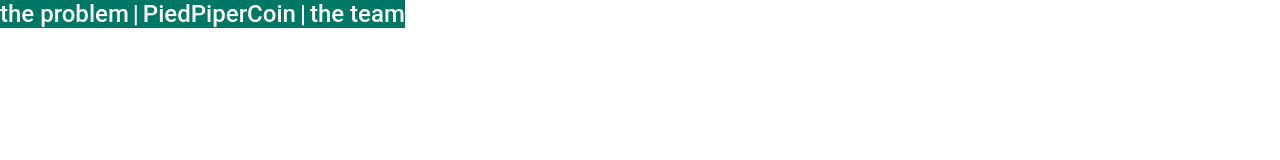
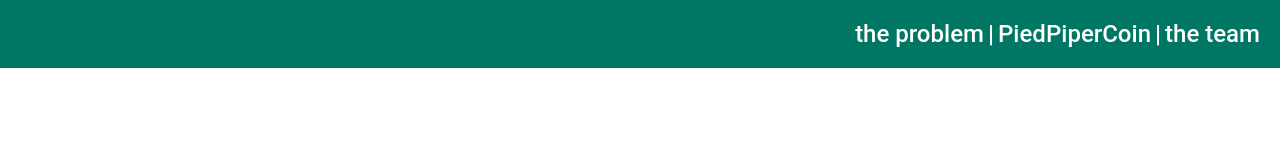
Before and after one commit to h1ze/HTML-CSS, a plain HTML site: page CSS_HW_4/index.html in a window 1280 px wide. Drawn offline with nearby package versions, Linux system fonts and the light colour scheme.

Commit message:
update style.css

```diff
--- a/CSS_HW_4/style.css
+++ b/CSS_HW_4/style.css
@@ -1,9 +1,11 @@
 @import url("normalize.css");
 
 header {
-  position: fixed;
+  padding: 20px;
   margin: 0;
   background: #007765;
+  text-align: right;
+  position: sticky;
 }
 
 text {
@@ -13,8 +15,5 @@ text {
   font-size: 24px;
   line-height: 28px;
   /* identical to box height */
-
-  text-align: right;
-
   color: #ffffff;
 }
```
